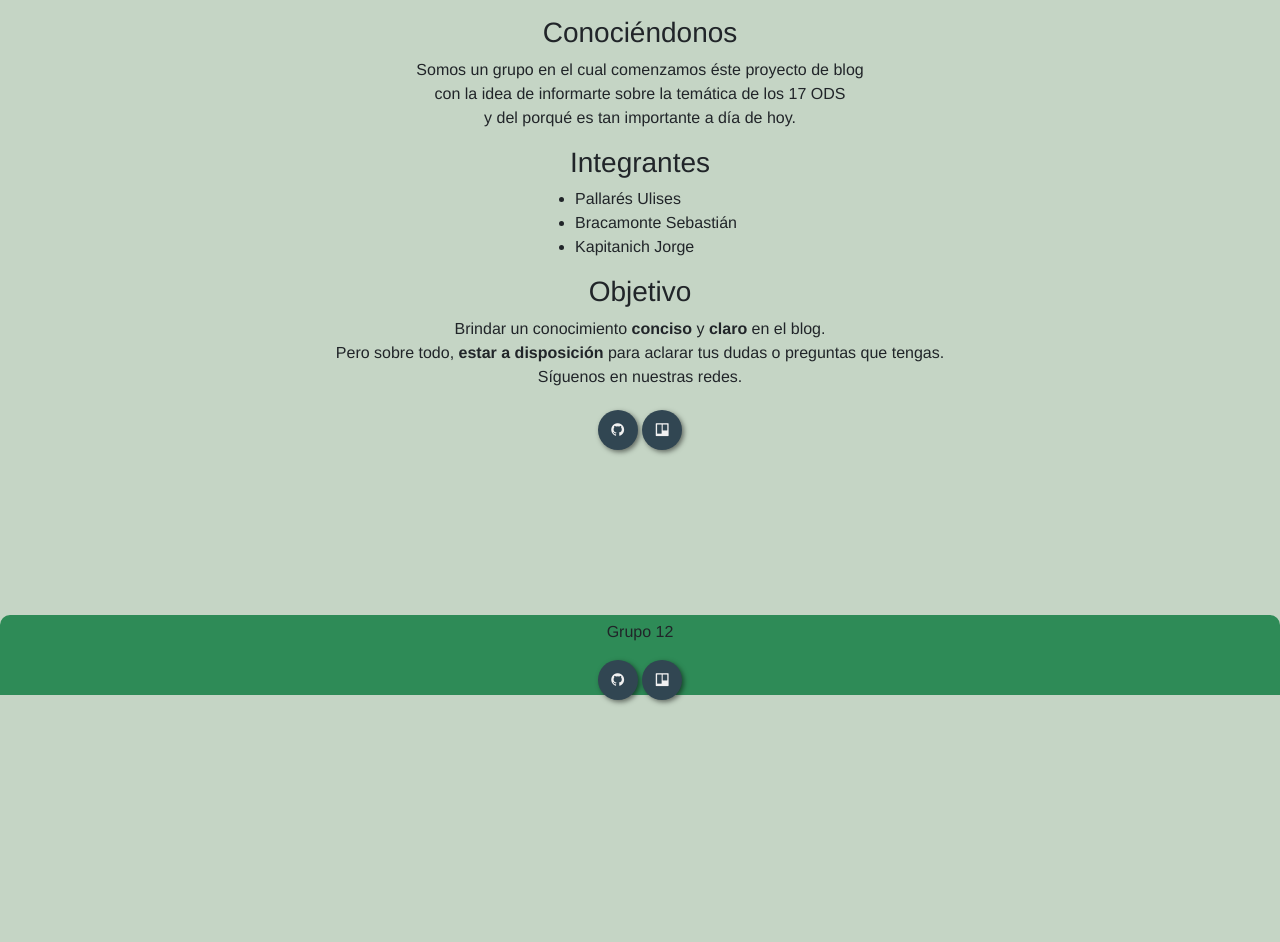
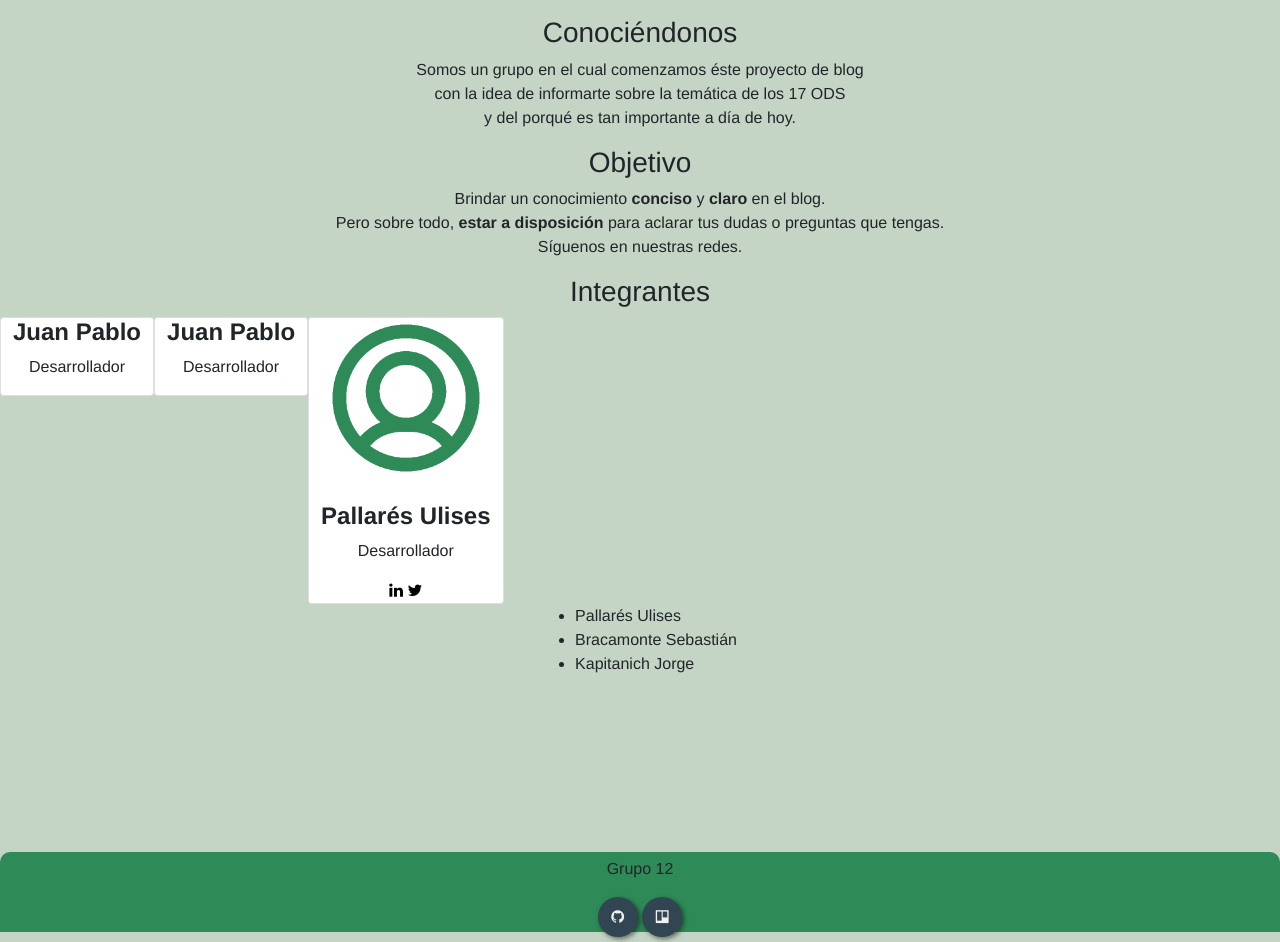
Before and after one commit to ulisespallares888/blog_informatorio, a Django app: page /nosotros/ in a window 1280 px wide. Shown: the part 56-998 px from the top of the page. Before the commit the page ends 761 px from the top, so only its background shows below. Run offline with Django 3.2, Linux system fonts and the light colour scheme; some libraries are stand-ins or nearby versions.

Commit message:
cambios en nosostros

```diff
--- a/blog/feed/templates/nosotros.html
+++ b/blog/feed/templates/nosotros.html
@@ -50,20 +50,62 @@
 		<h3>Conociéndonos</h3>
 		<p>Somos un grupo en el cual comenzamos éste proyecto de blog <br> con la idea de informarte sobre la temática de los 17 ODS <br> y del porqué es tan importante a día de hoy.</p>
 
+		<h3>Objetivo</h3>
+		<p>Brindar un conocimiento <strong>conciso</strong> y <strong>claro</strong> en el blog. <br> Pero sobre todo, <strong>estar a disposición</strong> para aclarar tus dudas o preguntas que tengas. <br> Síguenos en nuestras redes.</p>
+
 		<h3>Integrantes</h3>
+
+		<div class="box01">
+
+			<div class="box02">
+				<div class="card">
+					<img src="" alt="">
+					<div class="container">
+						<h4><b>Juan Pablo</b></h4>
+						<p>Desarrollador</p>
+					</div>
+				</div>
+
+			</div>
+
+			<div class="box02">
+				<div class="card">
+					<img src="" alt="">
+					<div class="container">
+						<h4><b>Juan Pablo</b></h4>
+						<p>Desarrollador</p>
+					</div>
+				</div>
+
+
+			</div>
+			<div class="box02">
+				<div class="card">
+
+				<img src="/static/img/avatar_dafault.png" alt="" style="width: 10rem; height: 10rem; margin: auto;">
+
+					<div class="car-body">
+					<img src="" alt="">
+					<div class="container">
+						<h4><b>Pallarés Ulises</b></h4>
+						<p>Desarrollador</p>
+					</div>
+					<a href="https://github.com/ulisespallares888/blog_informatorio" class="fa fa-linkedin"  > </a>
+                    <a href="https://trello.com/b/UHoQJEJy/blog17ods" class="fa fa-twitter "> </a>
+				</div>
+				</div>
+
+			</div>
+
+		</div>
+
 		<ul>
 			<li>Pallarés Ulises</li>
 			<li>Bracamonte Sebastián</li>
 			<li>Kapitanich Jorge</li>
 		</ul>
 
-		<h3>Objetivo</h3>
-		<p>Brindar un conocimiento <strong>conciso</strong> y <strong>claro</strong> en el blog. <br> Pero sobre todo, <strong>estar a disposición</strong> para aclarar tus dudas o preguntas que tengas. <br> Síguenos en nuestras redes.</p>
 
-		<section class="buttons" >
-			<a href="https://github.com/ulisespallares888/blog_informatorio" class="fa fa-github">  </a>
-			<a href="https://trello.com/b/UHoQJEJy/blog17ods" class="fa fa-trello">  </a>
-		</section>
 
 	</div>
 
```
Also changed, not shown: blog/db.sqlite3.
